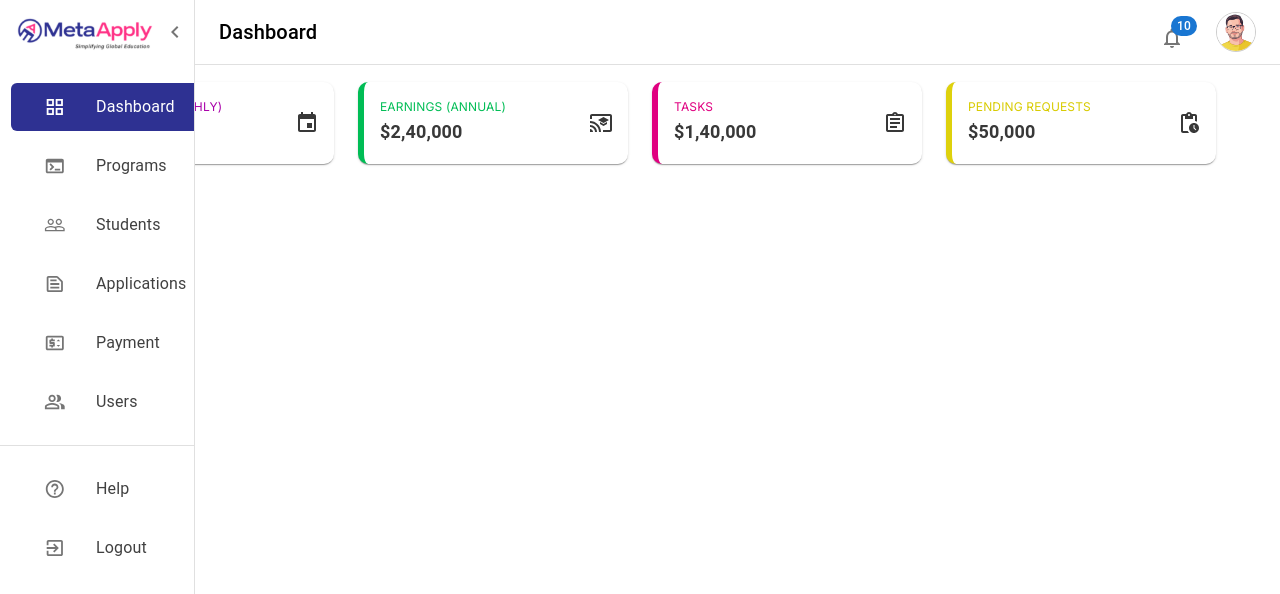
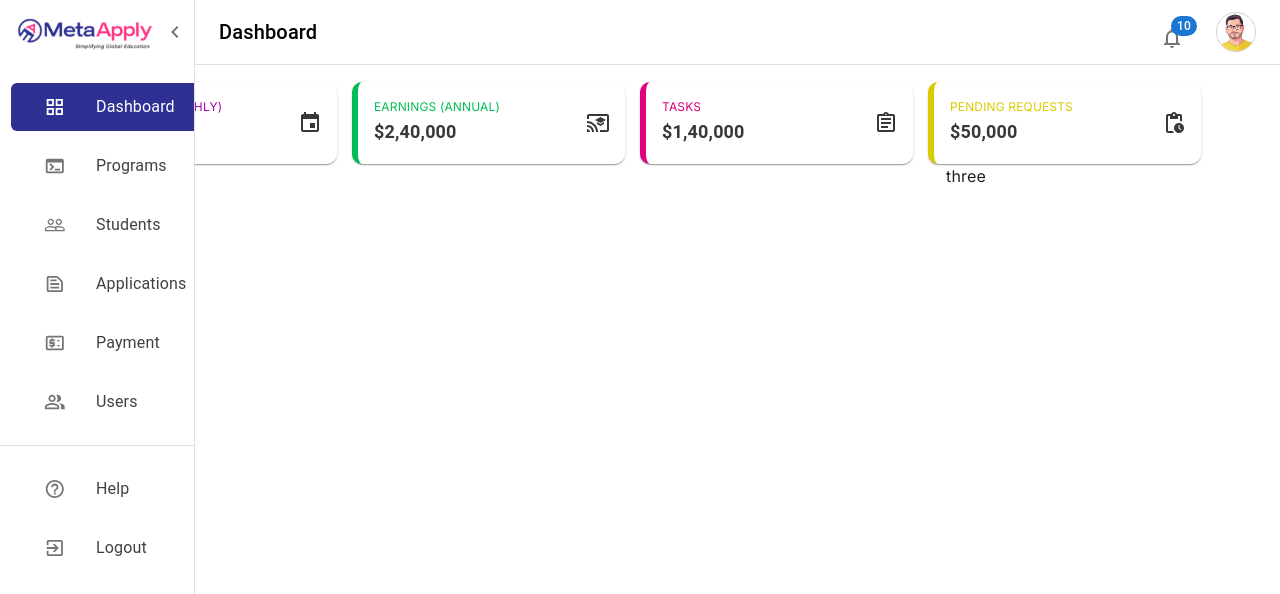
Before and after one commit to HimaniNegi/NextJs_Project, a Next.js app: page /dashboard in a window 1280 px wide. Shown: the top 594 px of the page. Built offline with nearby package versions, Linux system fonts and the light colour scheme.

Commit message:
created drag drop functionality

```diff
--- a/package.json
+++ b/package.json
@@ -19,6 +19,7 @@
     "next": "^13.4.12",
     "next-themes": "^0.2.1",
     "react": "^18.2.0",
+    "react-beautiful-dnd": "^13.1.1",
     "react-dom": "^18.2.0",
     "react-icons": "^4.10.1"
   }
--- a/src/app/dashboard/page.jsx
+++ b/src/app/dashboard/page.jsx
@@ -1,8 +1,9 @@
 "use client";
-import { Box, Container, CssBaseline } from "@mui/material";
+import { Box, Container, CssBaseline, Grid } from "@mui/material";
 import React, { useContext } from "react";
 import AppContext from "@/appContext";
 import StatusCards from "@/components/statusCards";
+import EarningsOverviewGraph from "@/components/earningsOverviewGraph";
 
 const Dashboard = ({ children }) => {
   const context = useContext(AppContext);
@@ -14,6 +15,16 @@ const Dashboard = ({ children }) => {
         <Box sx={{ marginTop: "10px" }}>
           <StatusCards />
         </Box>
+        <Box>
+          <Grid container spacing={3}>
+            <Grid item xs={9}>
+              <EarningsOverviewGraph />
+            </Grid>
+            <Grid item xs={3}>
+              three
+            </Grid>
+          </Grid>
+        </Box>
       </Container>
     </>
   );
--- /dev/null
+++ b/src/components/earningsOverviewGraph.jsx
@@ -0,0 +1,11 @@
+import React from "react";
+
+const EarningsOverviewGraph = () => {
+  return (
+    <>
+      <h1>Graphs</h1>
+    </>
+  );
+};
+
+export default EarningsOverviewGraph;
--- a/src/components/statusCards.jsx
+++ b/src/components/statusCards.jsx
@@ -1,5 +1,7 @@
-import React from "react";
+"use client";
+import React, { useState } from "react";
 import { useTheme } from "@mui/material/styles";
+import { DragDropContext, Droppable, Draggable } from "react-beautiful-dnd";
 import {
   Box,
   Card,
@@ -13,24 +15,95 @@ import CastForEducationOutlinedIcon from "@mui/icons-material/CastForEducationOu
 import AssignmentOutlinedIcon from "@mui/icons-material/AssignmentOutlined";
 import PendingActionsOutlinedIcon from "@mui/icons-material/PendingActionsOutlined";
 
+const finalSpaceCharacters = [
+  {
+    name: "Earnings (Monthly)",
+    amount: "$40,000",
+    cardIcon: <EventIcon />,
+    cardColor: "#a900a9",
+  },
+  {
+    name: "EARNINGS (ANNUAL)",
+    amount: "$2,40,000",
+    cardIcon: <CastForEducationOutlinedIcon />,
+    cardColor: "#00bd55",
+  },
+  {
+    name: "TASKS",
+    amount: "$1,40,000",
+    cardIcon: <AssignmentOutlinedIcon />,
+    cardColor: "#e00080",
+  },
+  {
+    name: "PENDING REQUESTS",
+    amount: "$50,000",
+    cardIcon: <PendingActionsOutlinedIcon />,
+    cardColor: "#d8cb00",
+  },
+];
+
 const StatusCards = () => {
+  const [characters, updateCharacters] = useState(finalSpaceCharacters);
+
+  function handleOnDragEnd(result) {
+    if (!result.destination) return;
+
+    const items = Array.from(characters);
+    const [reorderedItem] = items.splice(result.source.index, 1);
+    items.splice(result.destination.index, 0, reorderedItem);
+
+    updateCharacters(items);
+  }
+
   const theme = useTheme();
   return (
     <>
-      <Grid container spacing={3}>
-        <Grid item xs={3}>
+      <Grid container spacing={3} style={{ marginTop: "5px" }}>
+        <DragDropContext onDragEnd={handleOnDragEnd}>
+          <Droppable droppableId="characters" direction="horizontal">
+            {(provided) => (
+              <ul
+                style={{
+                  display: "flex",
+                  width: "100%",
+                  paddingLeft: "24px",
+                  margin: "0",
+                }}
+                {...provided.droppableProps}
+                ref={provided.innerRef}
+              >
+                {characters.map(
+                  ({ name, amount, cardIcon, cardColor }, index) => {
+                    return (
+                      <Draggable key={name} draggableId={name} index={index}>
+                        {(provided) => (
+                          <Grid
+                            item
+                            xs={12}
+                            md={6}
+                            lg={3}
+                            ref={provided.innerRef}
+                            {...provided.draggableProps}
+                            {...provided.dragHandleProps}
+                          >
                             <Card
                               sx={{
                                 display: "flex",
                                 alignItems: "center",
                                 justifyContent: "space-between",
                                 paddingRight: "10px",
-              borderLeft: "6px solid purple",
+                                borderLeft: "6px solid",
+                                borderColor: cardColor,
                                 borderRadius: " 10px",
+                                marginRight: "15px",
                               }}
                             >
                               <Box
-              sx={{ display: "flex", flexDirection: "column", padding: "0" }}
+                                sx={{
+                                  display: "flex",
+                                  flexDirection: "column",
+                                  padding: "0",
+                                }}
                               >
                                 <CardContent
                                   sx={{
@@ -44,11 +117,10 @@ const StatusCards = () => {
                                       textTransform: "uppercase",
                                       fontSize: "12px",
                                       margin: "0",
-                    // paddingBottom: "5px",
-                    color: "#a900a9",
+                                      color: cardColor,
                                     }}
                                   >
-                  Earnings (Monthly)
+                                    {name}
                                   </Typography>
                                   <Typography
                                     variant="subtitle1"
@@ -61,7 +133,7 @@ const StatusCards = () => {
                                       fontWeight: "600",
                                     }}
                                   >
-                  $40,000
+                                    {amount}
                                   </Typography>
                                 </CardContent>
                               </Box>
@@ -71,181 +143,20 @@ const StatusCards = () => {
                                 className="card-more-options"
                                 sx={{ color: "#383838" }}
                               >
-              <EventIcon />
+                                {cardIcon}
                               </IconButton>
                             </Card>
                           </Grid>
-
-        <Grid item xs={3}>
-          <Card
-            sx={{
-              display: "flex",
-              alignItems: "center",
-              justifyContent: "space-between",
-              paddingRight: "10px",
-              borderLeft: "6px solid #00bd55",
-              borderRadius: " 10px",
-            }}
-          >
-            <Box
-              sx={{ display: "flex", flexDirection: "column", padding: "0" }}
-            >
-              <CardContent
-                sx={{
-                  paddingBottom: "16px!important",
-                }}
-              >
-                <Typography
-                  component="div"
-                  variant="p"
-                  sx={{
-                    textTransform: "uppercase",
-                    fontSize: "12px",
-                    margin: "0",
-                    color: "#00bd55",
-                  }}
-                >
-                  Earnings (Annual)
-                </Typography>
-                <Typography
-                  variant="subtitle1"
-                  color="text.secondary"
-                  component="div"
-                  sx={{
-                    padding: "0",
-                    fontSize: "18px",
-                    color: "#383838",
-                    fontWeight: "600",
-                  }}
-                >
-                  $2,40,000
-                </Typography>
-              </CardContent>
-            </Box>
-            <IconButton
-              size="small"
-              aria-label="settings"
-              className="card-more-options"
-              sx={{ color: "#383838" }}
-            >
-              <CastForEducationOutlinedIcon />
-            </IconButton>
-          </Card>
-        </Grid>
-
-        <Grid item xs={3}>
-          <Card
-            sx={{
-              display: "flex",
-              alignItems: "center",
-              justifyContent: "space-between",
-              paddingRight: "10px",
-              borderLeft: "6px solid #e00080",
-              borderRadius: " 10px",
-            }}
-          >
-            <Box
-              sx={{ display: "flex", flexDirection: "column", padding: "0" }}
-            >
-              <CardContent
-                sx={{
-                  paddingBottom: "16px!important",
-                }}
-              >
-                <Typography
-                  component="div"
-                  variant="p"
-                  sx={{
-                    textTransform: "uppercase",
-                    fontSize: "12px",
-                    margin: "0",
-                    color: "#e00080",
-                  }}
-                >
-                  Tasks
-                </Typography>
-                <Typography
-                  variant="subtitle1"
-                  color="text.secondary"
-                  component="div"
-                  sx={{
-                    padding: "0",
-                    fontSize: "18px",
-                    color: "#383838",
-                    fontWeight: "600",
-                  }}
-                >
-                  $1,40,000
-                </Typography>
-              </CardContent>
-            </Box>
-            <IconButton
-              size="small"
-              aria-label="settings"
-              className="card-more-options"
-              sx={{ color: "#383838" }}
-            >
-              <AssignmentOutlinedIcon />
-            </IconButton>
-          </Card>
-        </Grid>
-
-        <Grid item xs={3}>
-          <Card
-            sx={{
-              display: "flex",
-              alignItems: "center",
-              justifyContent: "space-between",
-              paddingRight: "10px",
-              borderLeft: "6px solid #ded10c",
-              borderRadius: " 10px",
-            }}
-          >
-            <Box
-              sx={{ display: "flex", flexDirection: "column", padding: "0" }}
-            >
-              <CardContent
-                sx={{
-                  paddingBottom: "16px!important",
-                }}
-              >
-                <Typography
-                  component="div"
-                  variant="p"
-                  sx={{
-                    textTransform: "uppercase",
-                    fontSize: "12px",
-                    margin: "0",
-                    color: "#d8cb00",
-                  }}
-                >
-                  Pending Requests
-                </Typography>
-                <Typography
-                  variant="subtitle1"
-                  color="text.secondary"
-                  component="div"
-                  sx={{
-                    padding: "0",
-                    fontSize: "18px",
-                    color: "#383838",
-                    fontWeight: "600",
-                  }}
-                >
-                  $50,000
-                </Typography>
-              </CardContent>
-            </Box>
-            <IconButton
-              size="small"
-              aria-label="settings"
-              className="card-more-options"
-              sx={{ color: "#383838" }}
-            >
-              <PendingActionsOutlinedIcon />
-            </IconButton>
-          </Card>
-        </Grid>
+                        )}
+                      </Draggable>
+                    );
+                  }
+                )}
+                {provided.placeholder}
+              </ul>
+            )}
+          </Droppable>
+        </DragDropContext>
       </Grid>
     </>
   );
```
Also changed, not shown: src/components/backup-status-cards.js (added, +253 -0 lines), 1 other file (tests, documents, lock files or other folders). Lines whose indentation alone changed are shown as unchanged.
